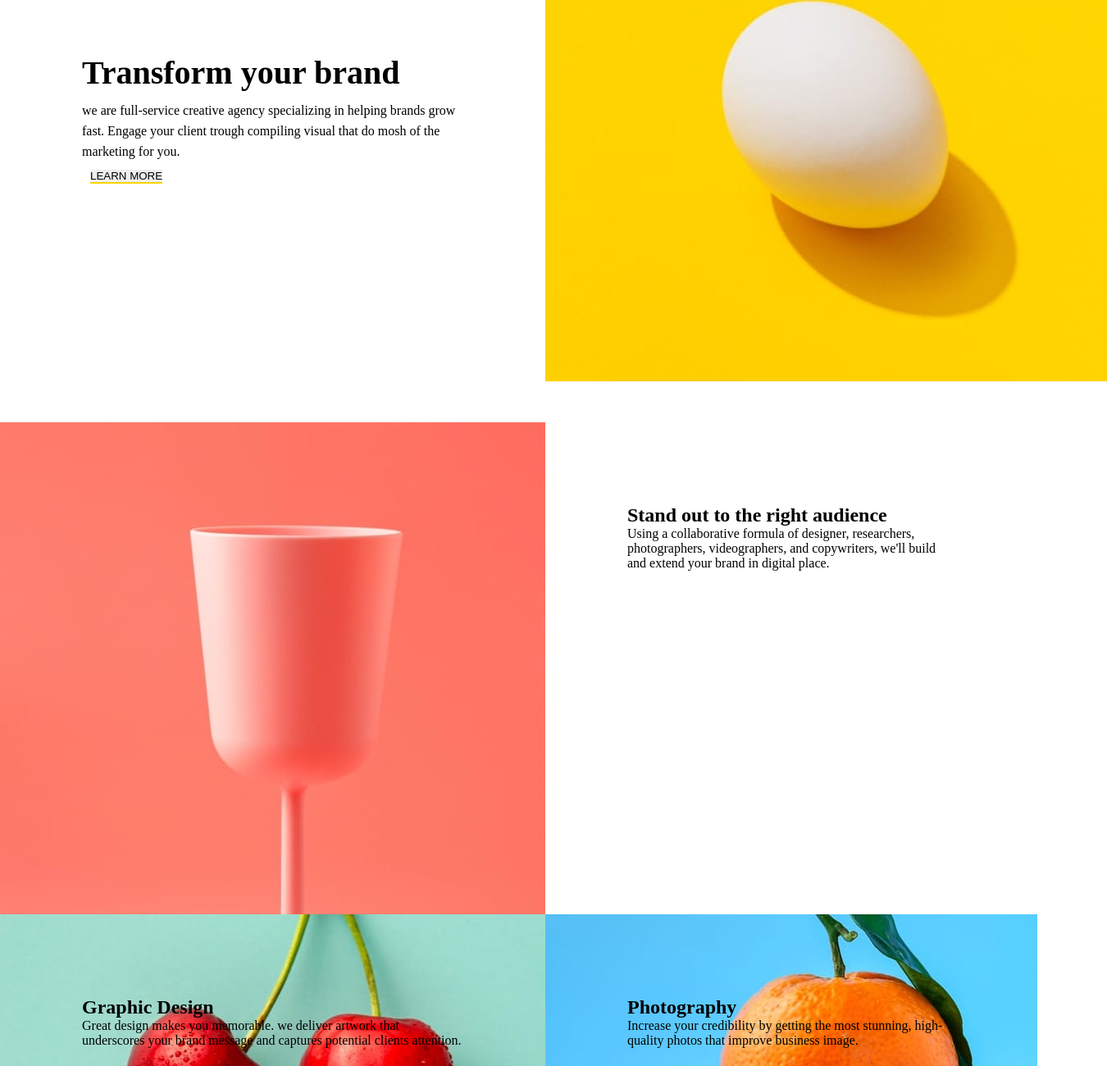
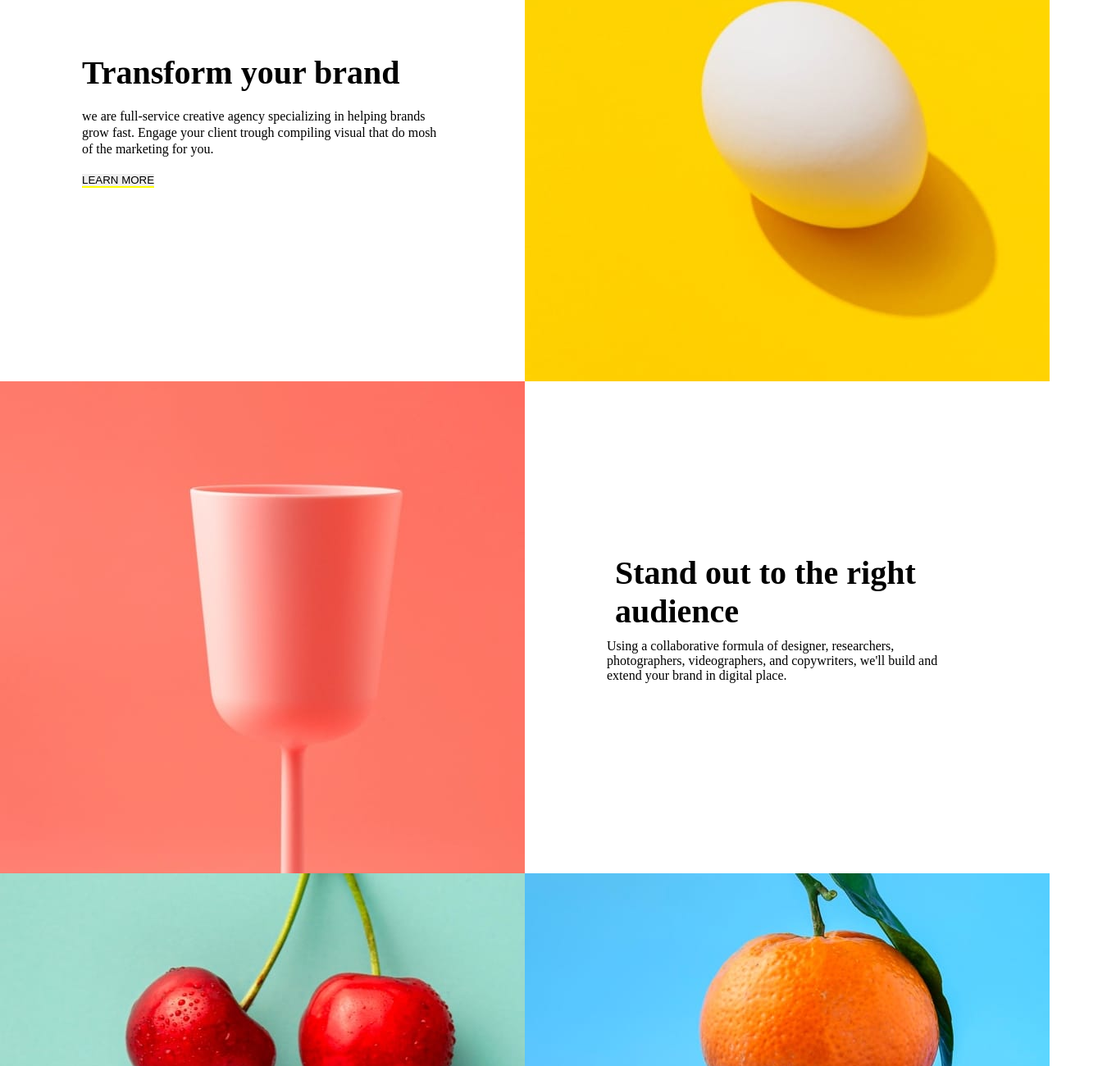
Before and after one commit to erwinfazza/sunny, a plain HTML site: page index.html in a window 1280 px wide. Shown: the part 760-2060 px from the top of the page at 82% size, 1350 px wide, since content can reach past the window. Drawn offline with Linux system fonts and the light colour scheme.

Commit message:
memperbaiki posisi css grid

```diff
--- a/index.html
+++ b/index.html
@@ -34,27 +34,28 @@
         </div>
       </div>
     </header>
-    <main class="container">
-      <div class="text1">
+    <div class="parent">
+      <div class="div1">
         <h2 class="transform">Transform your brand</h2>
         <p>we are full-service creative agency specializing in helping brands grow fast. Engage your client trough compiling visual that do mosh of the marketing for you.</p>
         <button class="btn-learn">LEARN MORE</button>
       </div>
-      <div class="img1"></div>
-      <div class="img2"></div>
-      <div class="text2">
+      <div class="div2"></div>
+      <div class="div3"></div>
+      <div class="div4">
         <h2>Stand out to the right audience</h2>
         <p>Using a collaborative formula of designer, researchers, photographers, videographers, and copywriters, we'll build and extend your brand in digital place.</p>
       </div>
-      <div class="text-img1">
+      <div class="div5">
         <h2>Graphic Design</h2>
         <p>Great design makes you memorable. we deliver artwork that underscores your brand message and captures potential clients attention.</p>
       </div>
-      <div class="text-img2">
+      <div class="div6">
         <h2>Photography</h2>
         <p>Increase your credibility by getting the most stunning, high-quality photos that improve business image.</p>
       </div>
-    </main>
+    </div>
+
     <section class="testimonial"></section>
 
     <script src="script.js"></script>
--- a/style.css
+++ b/style.css
@@ -90,83 +90,92 @@ nav ul li a {
 
 /* main-container */
 
-
-.container {
+.parent {
     display: grid;
-    grid-template-columns: 665px 600px;
-    grid-template-rows: 650px 600px;
+    grid-template-columns: repeat(2, 1fr);
+    grid-template-rows: repeat(3, 1fr);
+    grid-column-gap: 0px;
+    grid-row-gap: 0px;
 }
 
-/* .container {
-    display: grid;
-    grid-template-areas:
-        'tex1 img1'
-        'img2 text2'
-        'text-img1 text-img2'
-    ;
-} */
-
-/* tex1 */
-.text1 {
-    padding: 200px 100px;
+.div1 {
+    grid-area: 1 / 1 / 2 / 2;
+    margin: 200px 100px;
 
 }
 
 .transform {
-    margin-bottom: 10px;
+    font-size: 40px;
+    padding-bottom: 20px;
+}
+
+.div1 p {
+    line-height: 20px;
+
+}
+
+.btn-learn {
+    margin-top: 20px;
+    border: none;
+    border-bottom: 2px solid yellow;
+}
+
+.btn-learn:hover {
+    cursor: pointer;
+    border-bottom: 10px solid yellow;
+    border-radius: 5px;
+}
+
+.div2 {
+    grid-area: 1 / 2 / 2 / 3;
+    background: url(img/desktop/image-transform.jpg) no-repeat;
+    height: 600px;
+}
+
+.div3 {
+    grid-area: 2 / 1 / 3 / 2;
+    background: url(img/desktop/image-stand-out.jpg) no-repeat;
+}
+
+.div4 {
+    grid-area: 2 / 2 / 3 / 3;
+    margin: 200px 100px;
+}
+
+.div4 h2 {
+    padding: 10px;
     font-size: 40px;
 }
 
-.text1 p {
-    line-height: 25px;
-}
-
-.btn-learn {
-    border: none;
-    margin: 10px;
-    border-bottom: 2px solid hsl(51, 100%, 49%);
-}
-
-.btn-learn:hover {
-    border-bottom: 5px solid hsl(51, 100%, 49%);
-    padding-bottom: -10px;
-    border-radius: 5px;
-}
-
-/* img1 */
-.img1 {
-    background: url(img/desktop/image-transform.jpg) no-repeat;
-    width: 685px;
+.div5 {
+    grid-area: 3 / 1 / 4 / 2;
+    background: url(img/desktop/image-graphic-design.jpg) no-repeat;
 
 }
 
-/* img2 */
-.img2 {
-    background: url(img/desktop/image-stand-out.jpg) no-repeat;
-    width: 665px;
-    height: 685px;
-
+.div5 h2 {
+    padding: 10px;
+    font-size: 40px;
+    margin: 400px 100px 10px 100px;
 }
 
-/* text2 */
-.text2 {
-    padding: 100px;
+.div5 p {
+    margin: 0 100px;
 }
 
-/* tex-img1 */
-.text-img1 {
-    background: url(img/desktop/image-graphic-design.jpg) no-repeat;
-    height: 500px;
-    padding: 100px;
-
+.div6 {
+    grid-area: 3 / 2 / 4 / 3;
+    background: url(img/desktop/image-photography.jpg) no-repeat;
 }
 
-/* text-img2 */
-.text-img2 {
-    background: url(img/desktop/image-photography.jpg) no-repeat;
-    height: 500px;
-    padding: 100px;
+.div6 h2 {
+    padding: 10px;
+    font-size: 40px;
+    margin: 400px 100px 10px 100px;
+}
 
+.div6 p {
+    margin: 0 100px;
 }
 
 /* main-container end */
@@ -216,6 +225,40 @@ nav ul li a {
         margin: 10px 230px;
     }
 
+    .parent {
+        grid-template-columns: 1fr;
+        grid-template-rows: repeat(6, 1fr);
+        grid-column-gap: 0px;
+        grid-row-gap: 0px;
+    }
+
+    .div2 {
+        grid-area: 1 / 1 / 2 / 2;
+        background-position: center;
+    }
+
+    .div1 {
+        grid-area: 2 / 1 / 3 / 2;
+    }
+
+    .div3 {
+        grid-area: 3 / 1 / 4 / 2;
+        background-position: center;
+    }
+
+    .div4 {
+        grid-area: 4 / 1 / 5 / 2;
+    }
+
+    .div5 {
+        grid-area: 5 / 1 / 6 / 2;
+        background-position: center;
+    }
+
+    .div6 {
+        grid-area: 6 / 1 / 7 / 2;
+        background-position: center;
+    }
 
 
 
```
